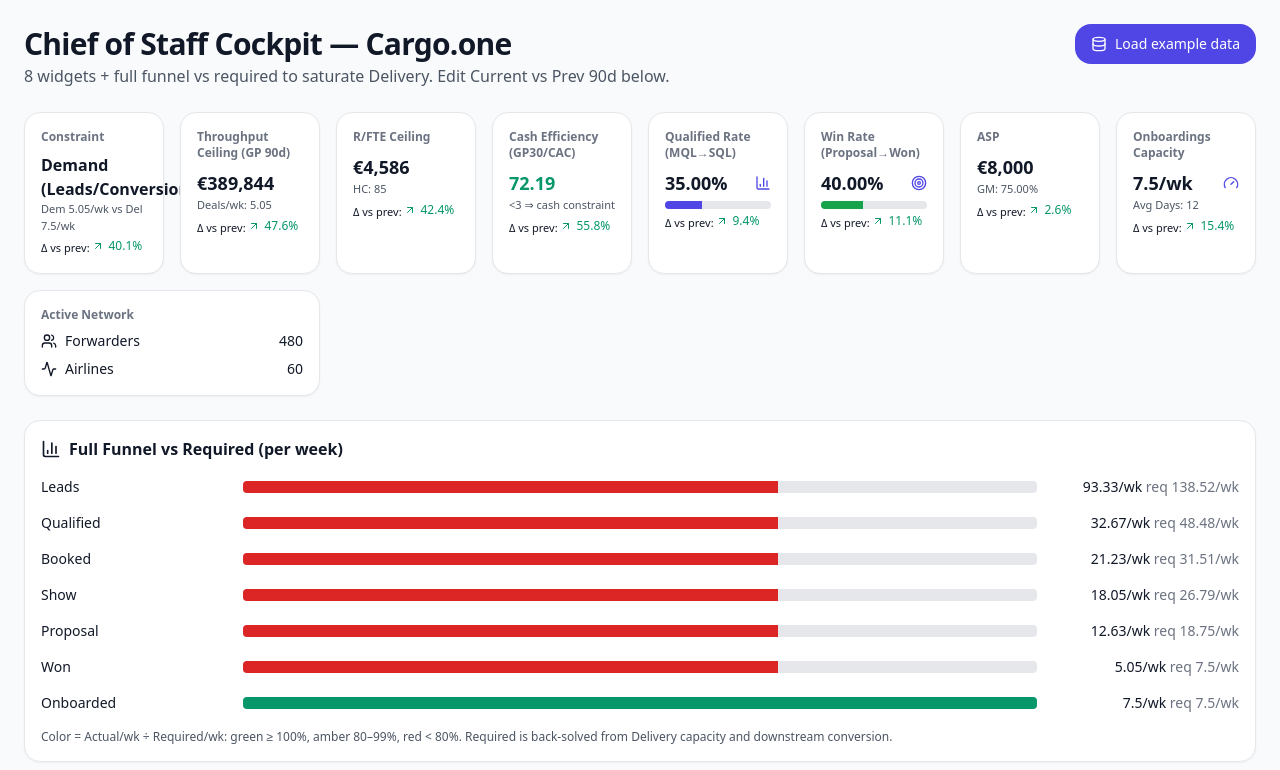
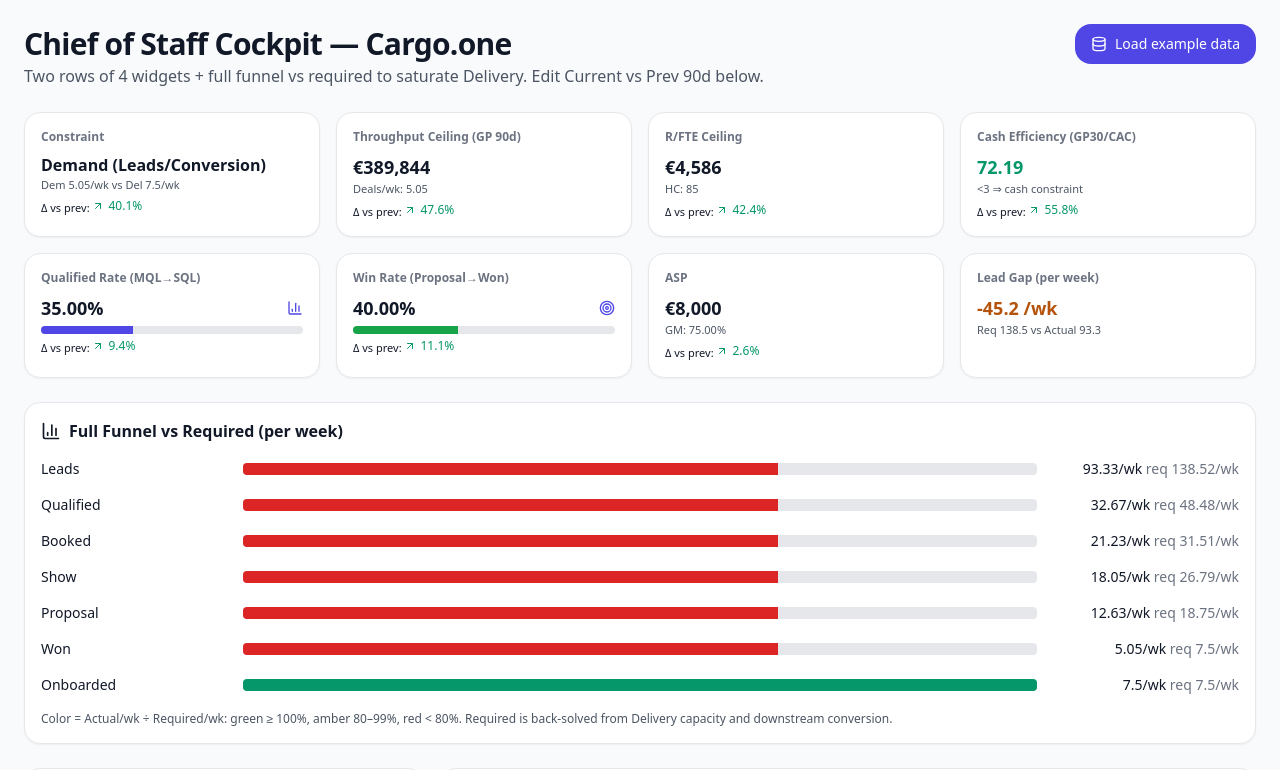
Before and after one commit to powerstephen/Customer-Acquisition, a Next.js app: page / in a window 1280 px wide. Shown: the top 770 px of the page. Built offline with nearby package versions, Linux system fonts and the light colour scheme.

Commit message:
Update page.tsx

```diff
--- a/app/page.tsx
+++ b/app/page.tsx
@@ -16,7 +16,6 @@
   Activity,
   ArrowUpRight,
   ArrowDownRight,
-  Users,
   BarChart3,
   Gauge,
 } from "lucide-react";
@@ -339,9 +338,9 @@
       ];
     }
     return [
-        "Exploit: improve ICP filtering & landing pages to raise Lead→Qualified.",
-        "Subordinate: SDRs prioritize high-fit accounts; reduce no-shows with tighter reminders/SMS.",
-        "Elevate: partnerships/referrals; goal +15% Qualified volume at same CAC.",
+      "Exploit: improve ICP filtering & landing pages to raise Lead→Qualified.",
+      "Subordinate: SDRs prioritize high-fit accounts; reduce no-shows with tighter reminders/SMS.",
+      "Elevate: partnerships/referrals; goal +15% Qualified volume at same CAC.",
     ];
   })();
 
@@ -357,11 +356,12 @@
             </Button>
           </div>
         </div>
-        <p className="text-gray-600">8 widgets + full funnel vs required to saturate Delivery. Edit Current vs Prev 90d below.</p>
+        <p className="text-gray-600">Two rows of 4 widgets + full funnel vs required to saturate Delivery. Edit Current vs Prev 90d below.</p>
       </motion.div>
 
-      {/* -------- Top Widgets (8) -------- */}
-      <div className="grid grid-cols-1 md:grid-cols-4 lg:grid-cols-8 gap-4">
+      {/* -------- Top Widgets (8 across 2 rows) -------- */}
+      <div className="grid grid-cols-1 md:grid-cols-2 lg:grid-cols-4 gap-4">
+        {/* Row 1 */}
         <Card>
           <CardHeader className="pb-2"><CardTitle className="text-xs text-gray-500">Constraint</CardTitle></CardHeader>
           <CardContent className="pt-0">
@@ -402,6 +402,7 @@
           </CardContent>
         </Card>
 
+        {/* Row 2 */}
         <Card>
           <CardHeader className="pb-2"><CardTitle className="text-xs text-gray-500">Qualified Rate (MQL→SQL)</CardTitle></CardHeader>
           <CardContent className="pt-0">
@@ -435,28 +436,15 @@
           </CardContent>
         </Card>
 
+        {/* NEW: Lead Gap widget to keep 8 total */}
         <Card>
-          <CardHeader className="pb-2"><CardTitle className="text-xs text-gray-500">Onboardings Capacity</CardTitle></CardHeader>
+          <CardHeader className="pb-2"><CardTitle className="text-xs text-gray-500">Lead Gap (per week)</CardTitle></CardHeader>
           <CardContent className="pt-0">
-            <div className="flex items-center justify-between">
-              <div className="text-lg font-semibold">{fmtNum(curr.onboardingsPerWeek,2)}/wk</div>
-              <Gauge className="h-4 w-4 text-indigo-600" />
+            <div className={`text-lg font-semibold ${C.leadGapPerWeek > 0 ? "text-amber-700" : "text-emerald-700"}`}>
+              {C.leadGapPerWeek > 0 ? `-${fmtNum(C.leadGapPerWeek,1)} /wk` : `+${fmtNum(Math.abs(C.leadGapPerWeek),1)} /wk`}
             </div>
-            <div className="text-[11px] text-gray-600">Avg Days: {fmtNum(curr.onboardingDaysAvg,0)}</div>
-            <div className="text-[11px] mt-1">Δ vs prev: <DeltaTag value={dOnb} /></div>
-          </CardContent>
-        </Card>
-
-        <Card className="lg:col-span-2 md:col-span-2">
-          <CardHeader className="pb-2"><CardTitle className="text-xs text-gray-500">Active Network</CardTitle></CardHeader>
-          <CardContent className="pt-0">
-            <div className="flex items-center justify-between text-sm">
-              <div className="flex items-center gap-2"><Users className="h-4 w-4"/><span>Forwarders</span></div>
-              <div className="font-medium">{fmtNum(curr.activeForwarders)}</div>
-            </div>
-            <div className="mt-2 flex items-center justify-between text-sm">
-              <div className="flex items-center gap-2"><Activity className="h-4 w-4"/><span>Airlines</span></div>
-              <div className="font-medium">{fmtNum(curr.activeAirlines)}</div>
+            <div className="text-[11px] text-gray-600">
+              Req {fmtNum(C.reqLeadsPerWeek,1)} vs Actual {fmtNum(C.leadsPerWeek,1)}
             </div>
           </CardContent>
         </Card>
```
